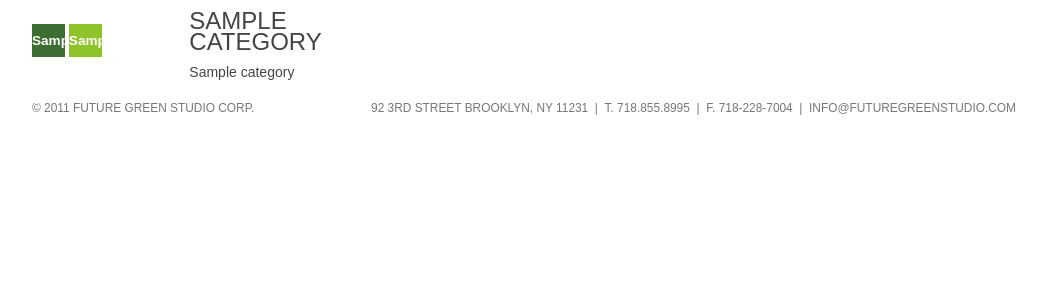
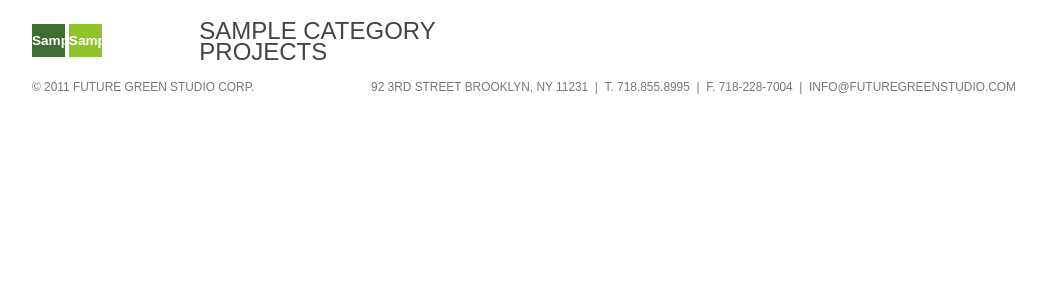
Before and after one commit to dmeehan/futuregreen, a Django app: template futuregreen/templates/portfolio/projects_by_category.html in a window 1280 px wide. Shown: the part 90-390 px from the top of the page, without its empty margins (126-1172 px from the left). Run offline with Django 3.2, Linux system fonts and the light colour scheme; the template is opened without the code that fills it: most values are stand-ins (such as "Sample title", 1, 10 or a date in 2020); parts of the project's set-up code (start-up, migrations or seed data) failed here and were passed over; some libraries are stand-ins or nearby versions.

Commit message:
editing nav

```diff
--- a/futuregreen/static/css/base.css
+++ b/futuregreen/static/css/base.css
@@ -491,6 +491,7 @@ h1.overlay {
 
 .categories li.active {
     width:50%;
+    font-size:2em;
 }
 
 .categories li a {
--- a/futuregreen/templates/portfolio/project_list.html
+++ b/futuregreen/templates/portfolio/project_list.html
@@ -30,7 +30,7 @@
     {% block main %}
         <section class="five-sixths">
             {% block content_header %}
-                <header class="fifth">
+                <header class="two-fifths">
                     {% block content_title %}
                     <h1 class="box full">All Projects</h1>
                     {% endblock content_title %}
--- a/futuregreen/templates/portfolio/projects_by_category.html
+++ b/futuregreen/templates/portfolio/projects_by_category.html
@@ -1,5 +1,4 @@
 {% extends 'portfolio/project_list.html' %}
         {% block content_title %}
-                <h1>{{ category.alternate_title }}</h1>
-                <p>{{ category.name }}</p>
+            <h1 class="box full">{{ category.name }} Projects</h1>
         {% endblock content_title %}
```
